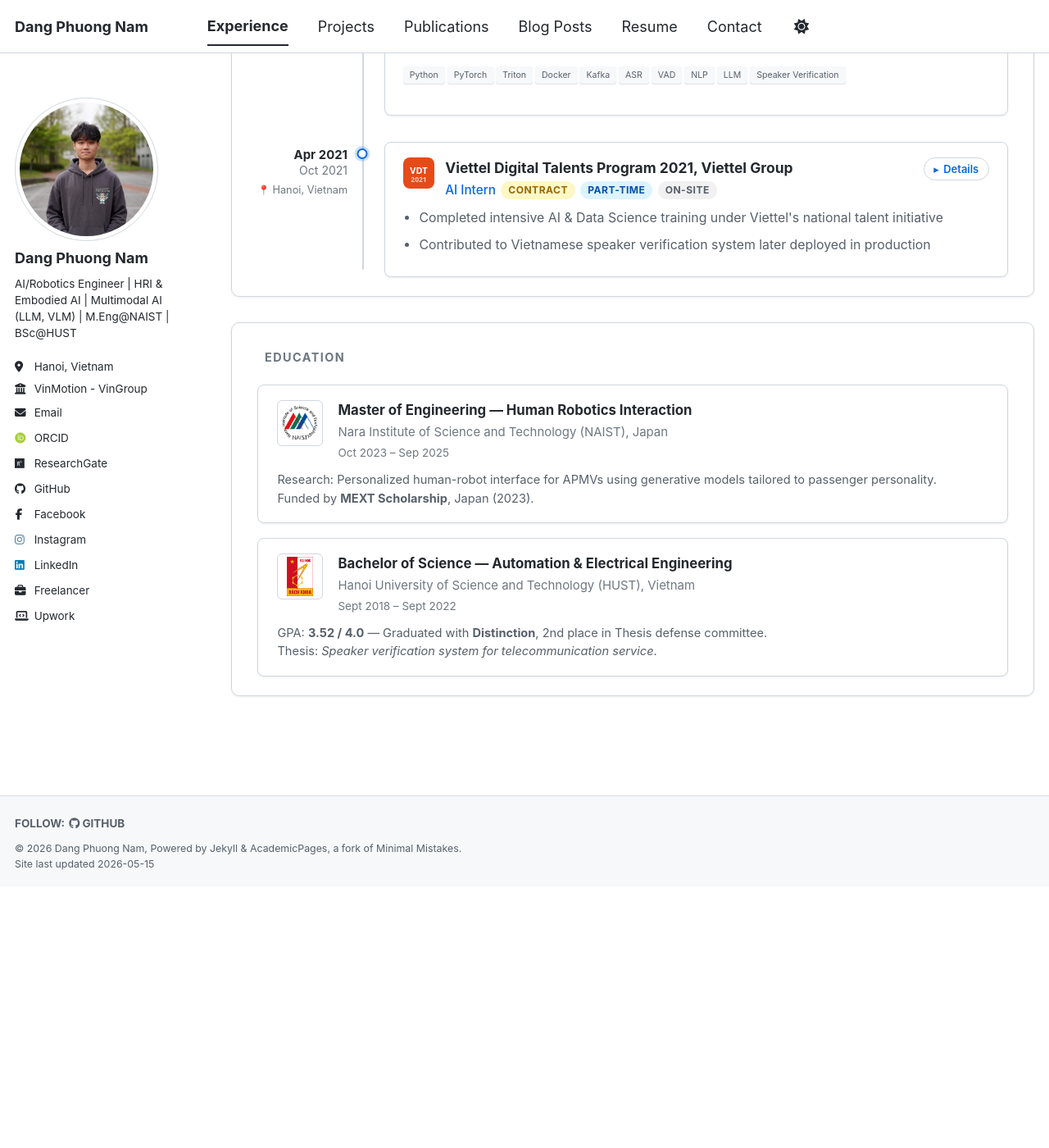
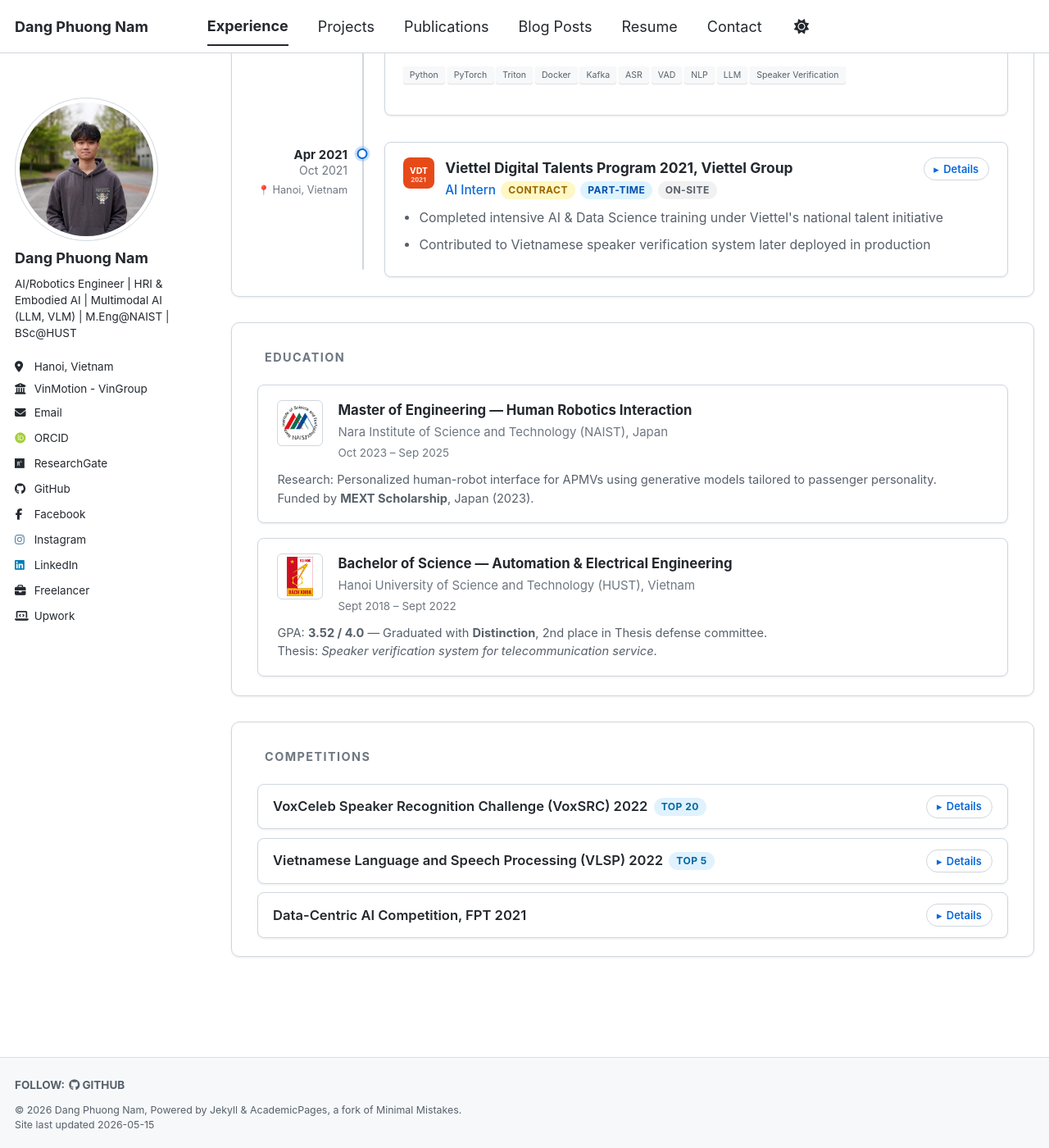
Before and after one commit to hiimmuc/hiimmuc.github.io, a Jekyll site: the page built from _pages/experience.html, in a window 1280 px wide and 1400 px high, scrolled down 1504 px. Shown: the whole window at 82% size. Built offline with Jekyll 4.4.1, drawn with Linux system fonts in a browser that asks for light colours; some web fonts are replaced; a script bundle is joined from its source files by our own code; library files that are not in the unit come from our copies; before the commit the page ends 2585 px from its top, so only the background shows below that.

Commit message:
add competition experience

```diff
--- a/_pages/experience.html
+++ b/_pages/experience.html
@@ -373,6 +373,79 @@
 </div><!-- /.exp-section education -->
 
 
+<!-- ═══ COMPETITIONS ═══ -->
+<div class="exp-section">
+  <span class="exp-section__title">Competitions</span>
+  <div class="comp-list">
+
+    <!-- VoxSRC 2022 -->
+    <div class="tl-card comp-card">
+      <div class="comp-row">
+        <span class="comp-name">VoxCeleb Speaker Recognition Challenge (VoxSRC) 2022 <span
+            class="tl-badge tl-badge--permanent">Top 20</span></span>
+        <button class="tl-toggle" aria-expanded="false" aria-controls="comp-voxsrc">
+          <span class="tl-toggle-icon">▸</span> Details
+        </button>
+      </div>
+      <div class="tl-detail" id="comp-voxsrc">
+        <p><strong>Task:</strong> Speaker Verification <br>
+          Track 1 (closed, no external data) and Track 2 (open, with
+          external dataset)</p>
+        <p><strong>Approach:</strong></p>
+        <ul>
+          <li>Model fusion: RawNet (raw audio input) + ECAPA-TDNN (spectrogram input)</li>
+          <li>Multi-loss optimization: AAM-Softmax (classification) + Proxy Anchor (metric learning)</li>
+          <li>n-fold data augmentation pipeline</li>
+        </ul>
+      </div>
+    </div>
+
+    <!-- VLSP 2022 -->
+    <div class="tl-card comp-card">
+      <div class="comp-row">
+        <span class="comp-name">Vietnamese Language and Speech Processing (VLSP) 2022 <span
+            class="tl-badge tl-badge--permanent">Top 5</span></span>
+        <button class="tl-toggle" aria-expanded="false" aria-controls="comp-vlsp">
+          <span class="tl-toggle-icon">▸</span> Details
+        </button>
+      </div>
+      <div class="tl-detail" id="comp-vlsp">
+        <p><strong>Task:</strong> O-COCOSDA and VLSP 2022 - MSV Shared task: Multilingual Speaker Verification <br>
+          (track 1: seen languages, track 2: unseen
+          languages, track 3: cross-lingual)</p>
+        <p><strong>Approach:</strong></p>
+        <ul>
+          <li>Model fusion: RawNet (raw audio input) + ECAPA-TDNN (spectrogram input)</li>
+          <li>Pretrained self-supervised models: Wav2Vec 2.0 and WavLM as feature extractors</li>
+          <li>Multi-loss optimization for cross-lingual speaker representation</li>
+        </ul>
+      </div>
+    </div>
+
+    <!-- Data-Centric AI, FPT 2021 -->
+    <div class="tl-card comp-card">
+      <div class="comp-row">
+        <span class="comp-name">Data-Centric AI Competition, FPT 2021</span>
+        <button class="tl-toggle" aria-expanded="false" aria-controls="comp-fpt">
+          <span class="tl-toggle-icon">▸</span> Details
+        </button>
+      </div>
+      <div class="tl-detail" id="comp-fpt">
+        <p><strong>Task:</strong> Improve human detection with YOLOv5 using a data-driven approach only (no model
+          architecture changes)</p>
+        <p><strong>Approach:</strong></p>
+        <ul>
+          <li>Data preprocessing: noisy label removal, annotation standardization, image quality enhancement</li>
+          <li>Ensemble with diverse augmentation strategies and hyperparameter sets</li>
+          <li>Knowledge distillation to reduce manual data evaluation overhead</li>
+        </ul>
+      </div>
+    </div>
+
+  </div>
+</div><!-- /.exp-section competitions -->
+
+
 <script>
   (function () {
     document.querySelectorAll('.tl-toggle').forEach(function (btn) {
--- a/_sass/layout/_page-components.scss
+++ b/_sass/layout/_page-components.scss
@@ -1008,6 +1008,46 @@
 }
 
 /* ────────────────────────────────────────────────────────────────────────────
+   Competition cards
+   ──────────────────────────────────────────────────────────────────────────── */
+.comp-list {
+	display: flex;
+	flex-direction: column;
+	gap: 0.6rem;
+}
+.comp-card {
+	padding: 0.7rem 1rem;
+}
+.comp-row {
+	display: flex;
+	align-items: center;
+	gap: 0.75rem;
+}
+.comp-name {
+	flex: 1;
+	font-size: 0.92rem;
+	font-weight: 600;
+	color: var(--card-title-color);
+	display: flex;
+	align-items: center;
+	flex-wrap: wrap;
+	gap: 0.4rem;
+}
+.comp-card .tl-detail p {
+	font-size: 0.85rem;
+	margin: 0 0 0.3rem;
+}
+.comp-card .tl-detail ul {
+	margin: 0.2rem 0 0.5rem 1.1rem;
+	padding: 0;
+	font-size: 0.84rem;
+}
+.comp-card .tl-detail ul li {
+	margin-bottom: 0.2rem;
+	line-height: 1.5;
+}
+
+/* ────────────────────────────────────────────────────────────────────────────
    11. Responsive overrides
    ──────────────────────────────────────────────────────────────────────────── */
 @media (max-width: 650px) {
```
Also changed, not shown: _pages_content/experience.md (+28 -0 lines).
